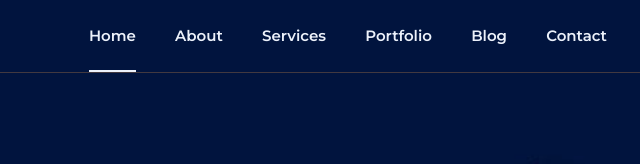
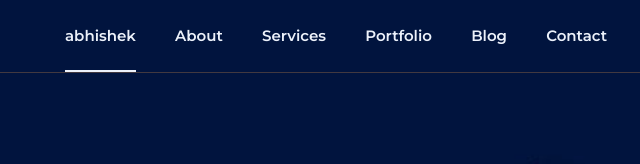
Before and after one commit to Abhishek-jaison/abhi, a plain HTML site: page index.html in a window 1280 px wide. Shown: the top 164 px of the page, 603-1243 px from the left. Drawn offline with Linux system fonts and the light colour scheme.

Commit message:
changed name

```diff
--- a/index.html
+++ b/index.html
@@ -32,7 +32,7 @@
                </div>
                <div class="navbar">
                   <ul>
-                     <li><a href="#home" class="active">Home</a></li>
+                     <li><a href="#home" class="active">abhishek</a></li>
                      <li><a href="#about">About</a></li>
                      <li><a href="#services">Services</a></li>
                      <li><a href="#portfolio">Portfolio</a></li>
```
